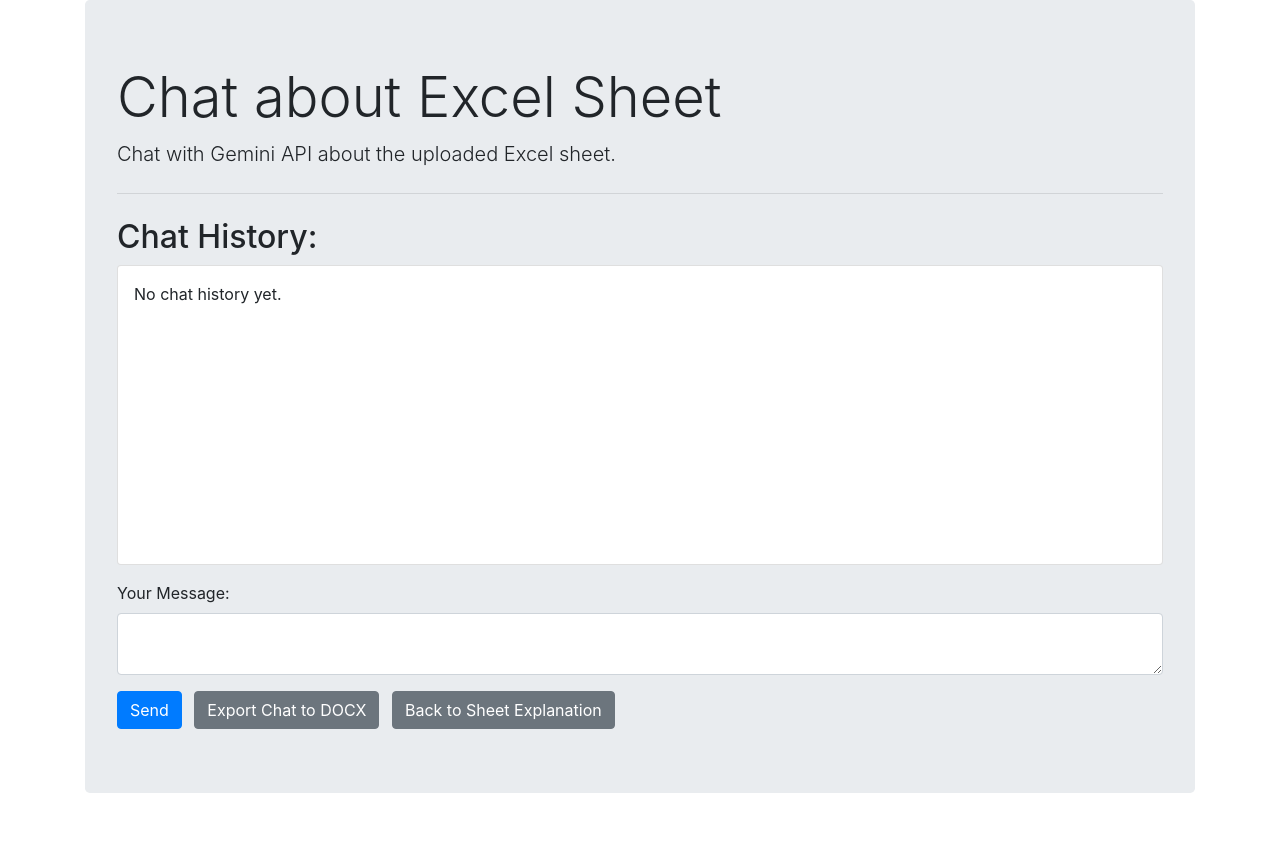
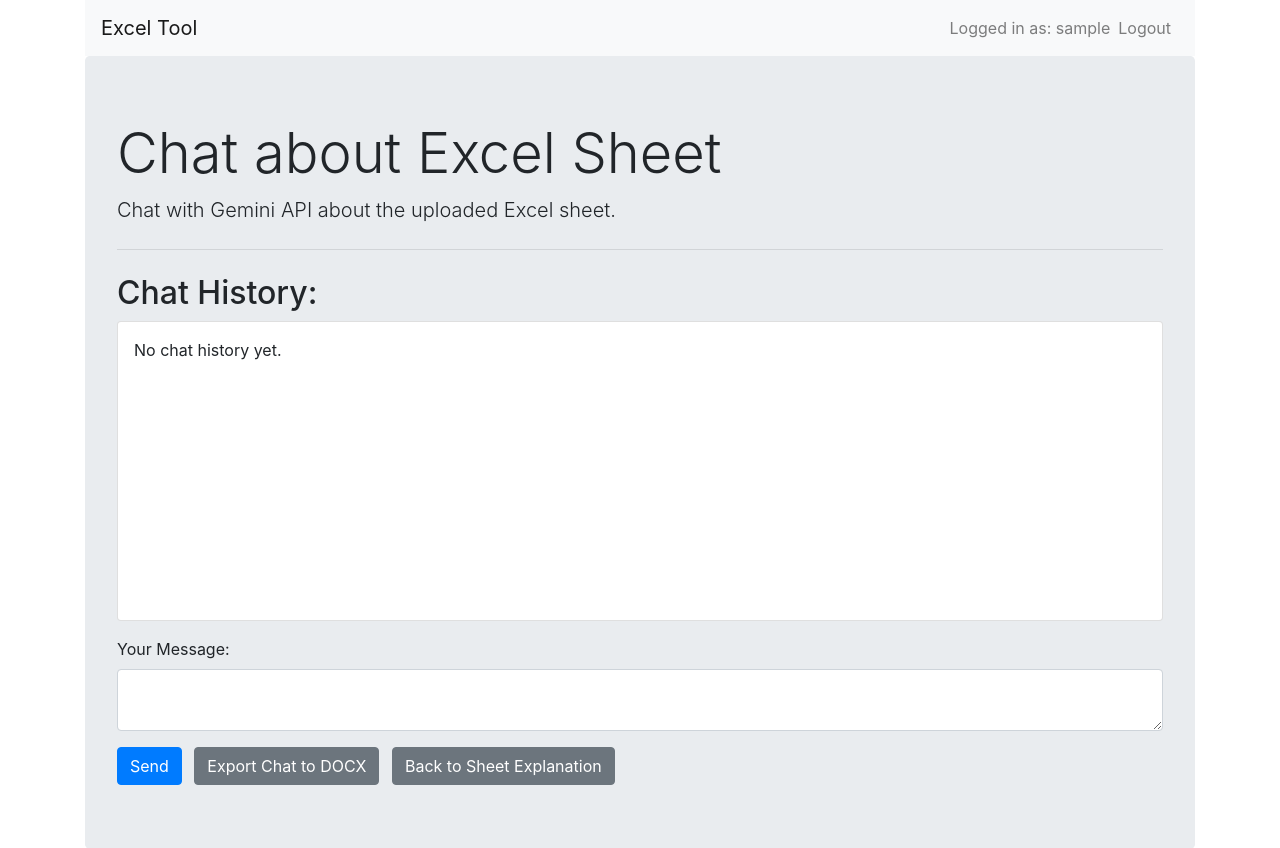
Before and after one commit to seanmcmahon101/render-reconcile-test, a Flask app: template templates/chat.html in a window 1280 px wide. Shown: the top 848 px of the page. Before the commit the page ends 793 px from the top, so only its background shows below. Run offline with Flask 3, Linux system fonts and the light colour scheme; the template is opened without the code that fills it, so the values that code supplies are empty; the visitor is signed in with stand-in values (Sample User, id 1); some libraries are stand-ins or nearby versions.

Commit message:
Update chat.html

```diff
--- a/templates/chat.html
+++ b/templates/chat.html
@@ -7,6 +7,28 @@
 </head>
 <body>
     <div class="container">
+        <nav class="navbar navbar-expand-lg navbar-light bg-light">
+            <a class="navbar-brand" href="/">Excel Tool</a>
+            <button class="navbar-toggler" type="button" data-toggle="collapse" data-target="#navbarNav" aria-controls="navbarNav" aria-expanded="false" aria-label="Toggle navigation">
+                <span class="navbar-toggler-icon"></span>
+            </button>
+            <div class="collapse navbar-collapse" id="navbarNav">
+                <ul class="navbar-nav ml-auto">
+                    {% if current_user.is_authenticated %}
+                    <li class="nav-item">
+                        <span class="navbar-text">Logged in as: {{ current_user.username }}</span>
+                    </li>
+                    <li class="nav-item">
+                        <a class="nav-link" href="{{ url_for('logout') }}">Logout</a>
+                    </li>
+                    {% else %}
+                    <li class="nav-item">
+                        <a class="nav-link" href="{{ url_for('login') }}">Login</a>
+                    </li>
+                    {% endif %}
+                </ul>
+            </div>
+        </nav>
         <div class="jumbotron">
             <h1 class="display-4">Chat about Excel Sheet</h1>
             <p class="lead">Chat with Gemini API about the uploaded Excel sheet.</p>
```
